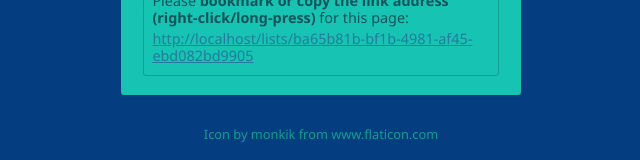
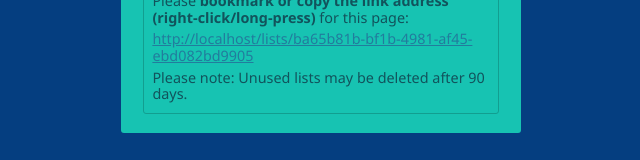
Before and after one commit to tanjanita/shopping-mate, a React (Create React App) app in the folder client/: page /lists/ba65b81b-bf1b-4981-af45-ebd082bd9905 in a window 1280 px wide. Shown: the part 626-786 px from the top of the page, without its empty margins (319-959 px from the left). Built offline with nearby package versions, Linux system fonts and the light colour scheme; no server answers.

Commit message:
Fixes #51 Update readme and browserslist

```diff
--- a/client/src/components/List.js
+++ b/client/src/components/List.js
@@ -173,7 +173,8 @@ function List(props) {
             <p className='infobox__text'>In order to <b>access this shopping list again later</b>, you <b>need the link</b> to this page.</p>
             <p className='infobox__text'>You can use it when you're out shopping or to share the list with your shopping-mate :&#41;</p>
             <p className='infobox__text'>Please <b>bookmark or copy the link address (right-click/long-press)</b> for this page:</p>
-            <a href={location} className='infobox__link'>{location}</a>
+            <p className='infobox__text'><a href={location} className='infobox__link'>{location}</a></p>
+            <p className='infobox__text'>Please note: Unused lists may be deleted after 90 days.</p>
           </div>
         }
       </div>
--- a/client/src/components/ListNotFound.js
+++ b/client/src/components/ListNotFound.js
@@ -6,7 +6,8 @@ function ListNotFound() {
 
     <div className='itemList__empty'>
       <p className='itemList__empty-info'>Oops, we could not find a list matching the given link/list ID.</p>
-      <p className='itemList__empty-info'>Please double-check the link address and try again or start a new list.</p>
+      <p className='itemList__empty-info'>Please note: Unused lists may be deleted after 90 days.</p>
+      <p className='itemList__empty-info'>Please double-check your link address and try again or start a new list.</p>
     </div>
   );
 }
--- a/client/src/styles/_main.scss
+++ b/client/src/styles/_main.scss
@@ -50,7 +50,7 @@
   }
 
   &__text {
-    margin-bottom: 5px;
+    margin-top: 5px;
   }
 
   &__link {
--- a/client/src/styles/styles.css
+++ b/client/src/styles/styles.css
@@ -618,7 +618,7 @@ body {
 }
 
 .infobox__text {
-  margin-bottom: 5px;
+  margin-top: 5px;
 }
 
 .infobox__link {
```
Also changed, not shown: 2 other files (tests, documents, lock files or other folders).
